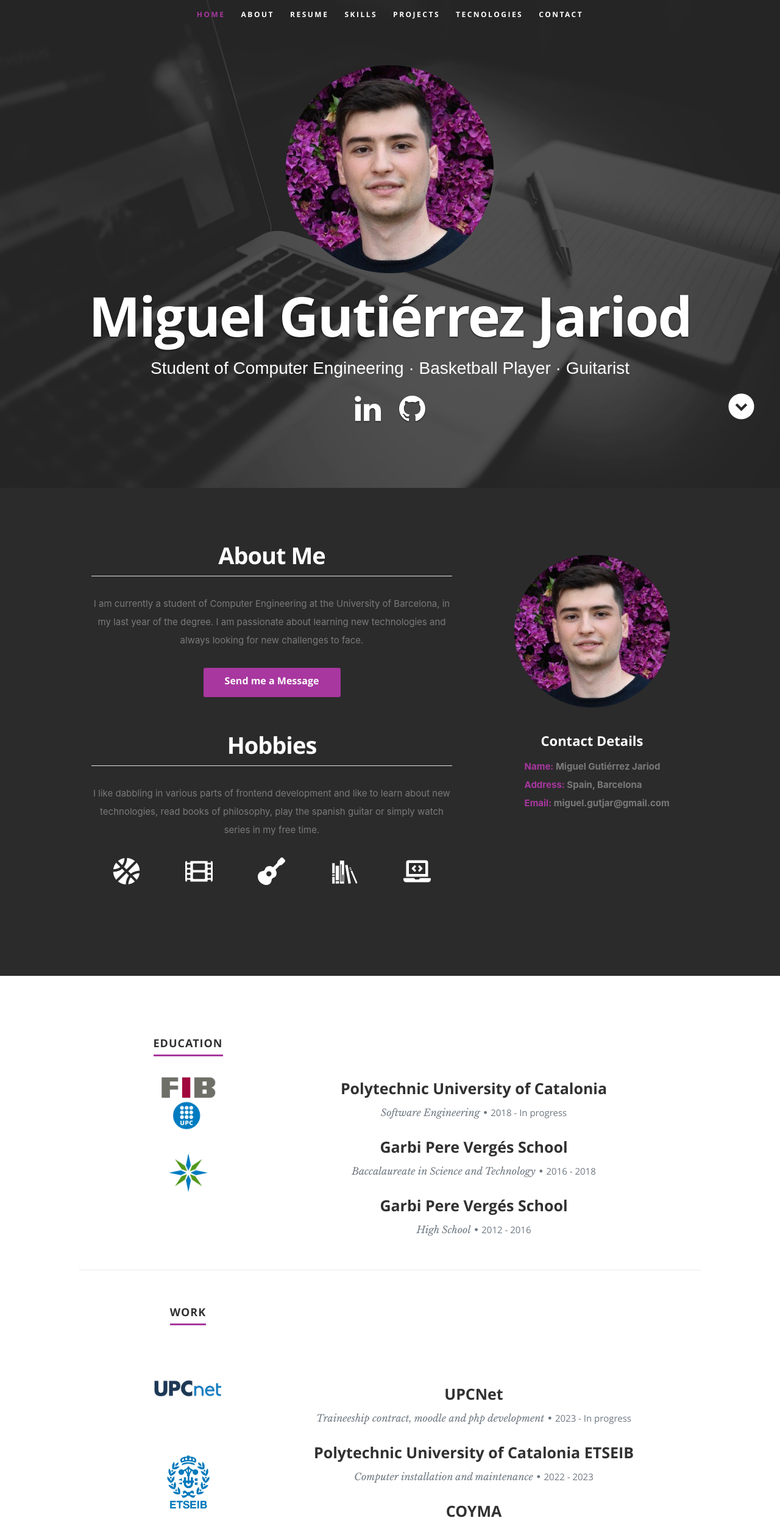
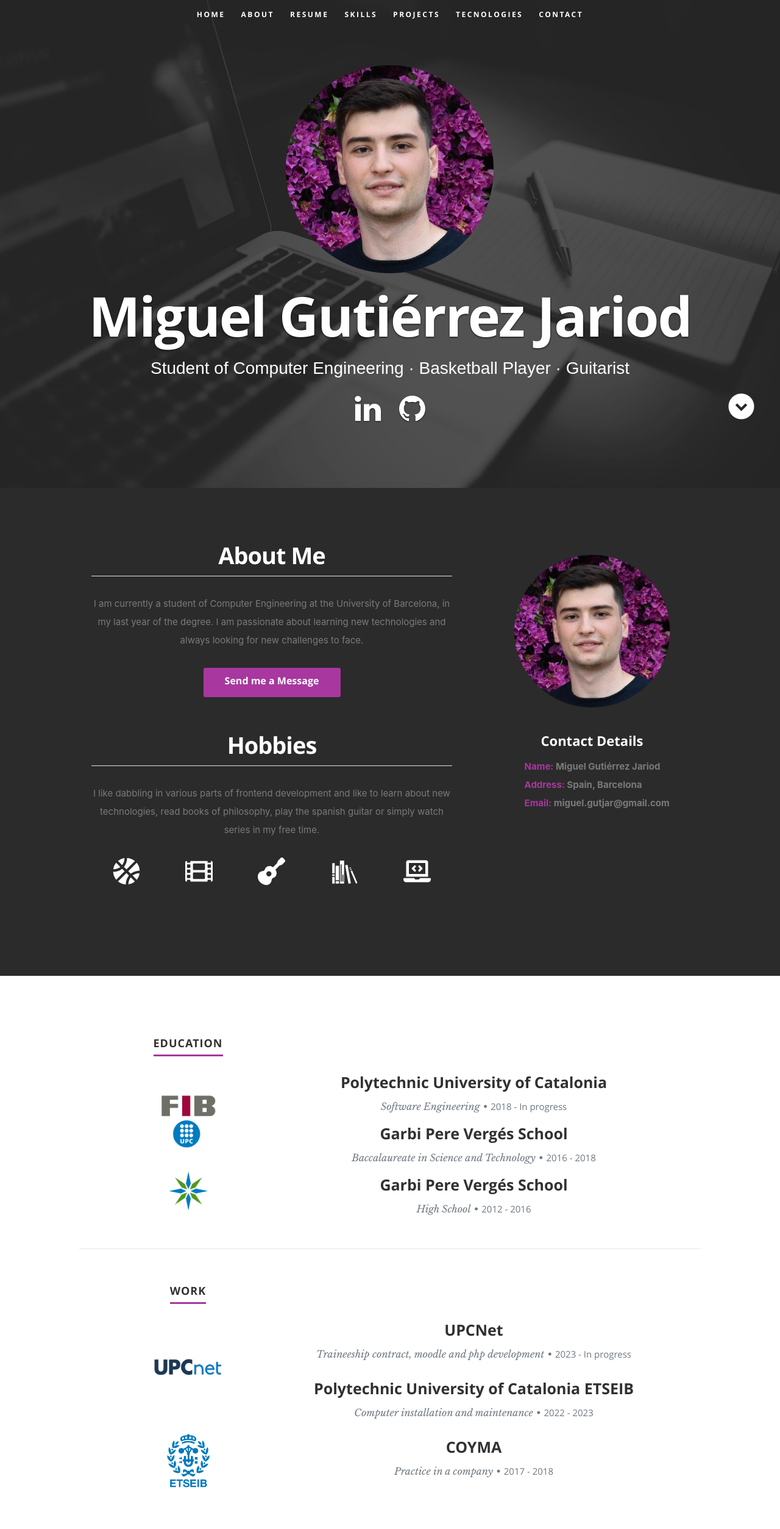
Before and after one commit to MikierXXV/Portfolio, a React (Create React App) app: page / in a window 1280 px wide. Shown: the top 2507 px of the page at 61% size. Built offline with nearby package versions, Linux system fonts and the light colour scheme.

Commit message:
Resume finished + navbar fixed

```diff
--- a/public/css/layout.css
+++ b/public/css/layout.css
@@ -179,7 +179,9 @@ ul#nav li a {
 }
 
 ul#nav li a:active { background-color: transparent !important; }
-ul#nav li.current a { color: #a8379f; }
+ul#nav li.current a:visited  { color: #fff; }
+ul#nav li.current a:hover { color: #a8379f; }
+
 
 
 /* ------------------------------------------------------------------ */
--- a/src/components/Navbar.js
+++ b/src/components/Navbar.js
@@ -12,12 +12,12 @@ export default class Navbar extends Component {
                         <a className="mobile-btn" href="#" title="Hide navigation">Hide navigation</a>
                         <ul id="nav" className="nav">
                             <li className="current"><a className="smoothscroll" href="#home">Home</a></li>
-                            <li><a className="smoothscroll" href="#about">About</a></li>
-                            <li><a className="smoothscroll" href="#resume">Resume</a></li>
-                            <li><a className="smoothscroll" href="#skills">Skills</a></li>
-                            <li><a className="smoothscroll" href="#projects">Projects</a></li>
-                            <li><a className="smoothscroll" href="#tecnologies">Tecnologies</a></li>
-                            <li><a className="smoothscroll" href="#contact">Contact</a></li>
+                            <li className="current"><a className="smoothscroll" href="#about">About</a></li>
+                            <li className="current"><a className="smoothscroll" href="#resume">Resume</a></li>
+                            <li className="current"><a className="smoothscroll" href="#skills">Skills</a></li>
+                            <li className="current"><a className="smoothscroll" href="#projects">Projects</a></li>
+                            <li className="current"><a className="smoothscroll" href="#tecnologies">Tecnologies</a></li>
+                            <li className="current"><a className="smoothscroll" href="#contact">Contact</a></li>
                         </ul>
                     </nav>
                     <div className="row banner">
--- a/src/components/Resume.js
+++ b/src/components/Resume.js
@@ -8,11 +8,12 @@ export default class Resume extends Component {
                     <div className="three columns header-col">
                         <h1><span>Education</span></h1>
                         <br/>
+                        <br/>
                         <img src={"images/fib-upc_logo.png"} height={100} width={100}/>
                         <br/>
                         <img src={"images/garbi_logo.png"} height={120} width={120}/>
                     </div>
-                    <div className="nine columns main-col" style={{paddingTop:80}}>{
+                    <div className="nine columns main-col" style={{paddingTop:70}}>{
                         resumeData.education && resumeData.education.map((item)=>{
                             return(
                                 <div className="row item">
@@ -22,7 +23,6 @@ export default class Resume extends Component {
                                             <span>&bull;</span>
                                             <em className="date">{item.datefrom}</em>
                                         </p>
-                                        <p>{item.Achievements}</p>
                                     </div>
                                 </div>
                             )
@@ -38,9 +38,11 @@ export default class Resume extends Component {
                         <img src={"images/etseib_logo.png"} height={70} width={70}/>
                         <br/>
                         <br/>
+                        <br/>
+                        <br/>
                         <img src={"images/coyma-logo.png"} height={120} width={120}/>
                     </div>
-                    <div className="nine columns main-col" style={{paddingTop:140}}>{
+                    <div className="nine columns main-col" style={{paddingTop:70}}>{
                         resumeData.work && resumeData.work.map((item) => {
                             return(
                                 <div className="row item">
@@ -50,7 +52,7 @@ export default class Resume extends Component {
                                             <span>&bull;</span>
                                             <em className="date">{item.datefrom}</em>
                                         </p>
-                                        <p>{item.Achievements}</p>
+                                        <p>{item.function}</p>
                                     </div>
                                 </div>)
                         })
```
